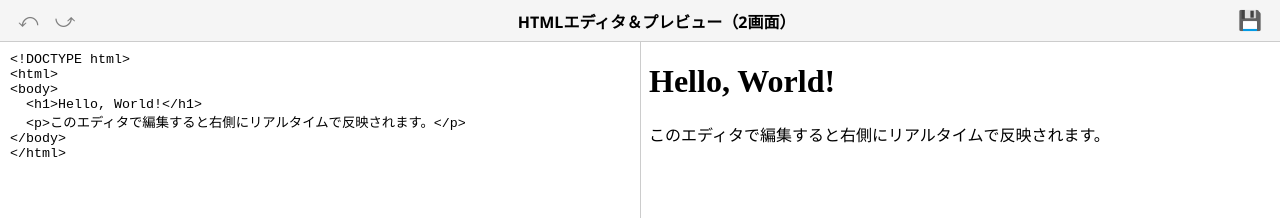
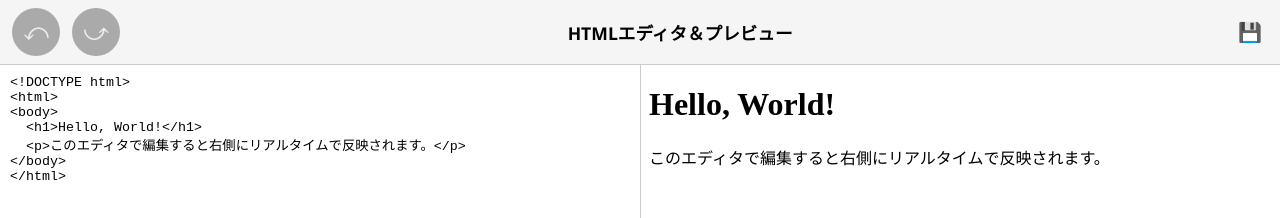
Before and after one commit to incict-design/code, a plain HTML site: page index.html in a window 1280 px wide. Shown: the top 218 px of the page. Drawn offline with Linux system fonts and the light colour scheme.

Commit message:
Update index.html

```diff
--- a/index.html
+++ b/index.html
@@ -62,6 +62,34 @@ iframe {
 }
 header div.title {
   font-weight: bold;
+  font-size: 1.1em;
+}
+
+/* 目立つ戻る・進むボタン */
+#undoRedo button {
+  background-color: #007AFF;
+  color: white;
+  border: none;
+  font-size: 1.5em;
+  border-radius: 50%;
+  width: 48px;
+  height: 48px;
+  margin-right: 8px;
+  box-shadow: 0 3px 6px rgba(0,0,0,0.2);
+  transition: transform 0.1s, box-shadow 0.2s;
+}
+#undoRedo button:hover {
+  transform: scale(1.1);
+  box-shadow: 0 4px 8px rgba(0,0,0,0.3);
+}
+#redoBtn {
+  background-color: #28A745; /* 緑 */
+}
+#undoRedo button:disabled {
+  background-color: #aaa;
+  color: #eee;
+  box-shadow: none;
+  transform: none;
 }
 </style>
 </head>
@@ -72,7 +100,7 @@ header div.title {
     <button id="undoBtn" title="元に戻す">⤺</button>
     <button id="redoBtn" title="やり直す">⤻</button>
   </div>
-  <div class="title">HTMLエディタ＆プレビュー（2画面）</div>
+  <div class="title">HTMLエディタ＆プレビュー</div>
   <div>
     <button id="downloadBtn" title="ダウンロード">💾</button>
   </div>
```
